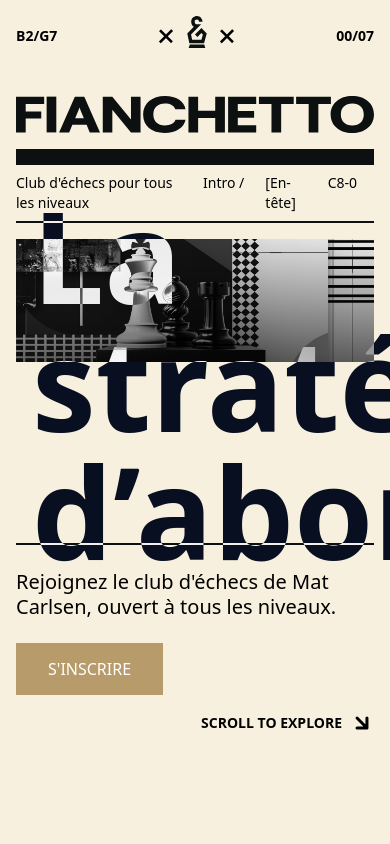
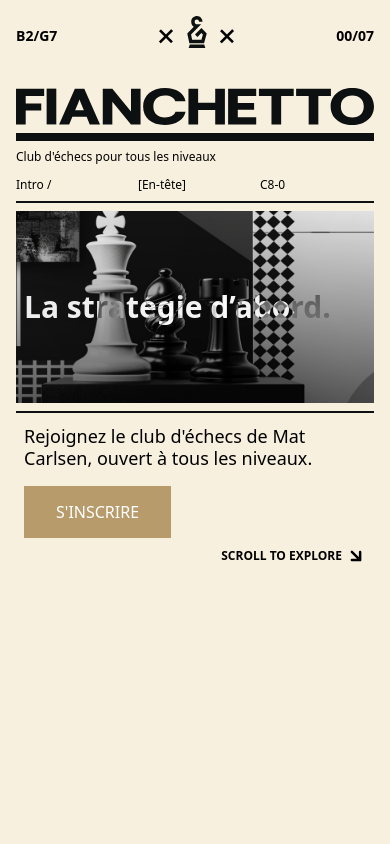
Before and after one commit to Cordelia013/chess-game, a React (Vite) app: page / in a window 390 px wide. Shown: the top 844 px of the page. Built offline with nearby package versions, Linux system fonts and the light colour scheme.

Commit message:
Optimisation responsive du composant Heros

```diff
--- a/src/pages/Heros.tsx
+++ b/src/pages/Heros.tsx
@@ -8,26 +8,26 @@ import {Separate} from "./components/Separate";
 
 export default function Heros() {
   return (
-    <section className="relative w-full min-h-svh ">
+    <section className="relative w-full min-h-svh">
       <div className="flex flex-col h-full">
         <Navigation />
         {/* Title */}
           <img
-            className="w-full  py-4 hero-title-img"
+            className="w-full py-2 md:py-4 hero-title-img"
             src={title}
             alt="Titre de la page d'accueil - Fianchetto"
           />
 
-          <Separate height="h-4" />
+          <Separate height="h-2 md:h-4" />
 
         {/* Sub-information */}
-        <div className="grid grid-cols-12 gap-4 text-sm py-2">
-          <div className="col-span-6 md:col-span-3 text-left">
+        <div className="grid grid-cols-12 gap-2 md:gap-4 text-xs md:text-sm py-2">
+          <div className="col-span-12 md:col-span-3 text-left mb-1 md:mb-0">
             Club d'échecs pour tous les niveaux
           </div>
-          <div className="col-span-2 md:col-span-3 text-left">Intro /</div>
-          <div className="col-span-2 md:col-span-3 text-left">[En-tête]</div>
-          <div className="col-span-2 md:col-span-3 text-left">C8-0</div>
+          <div className="col-span-4 md:col-span-3 text-left">Intro /</div>
+          <div className="col-span-4 md:col-span-3 text-left">[En-tête]</div>
+          <div className="col-span-4 md:col-span-3 text-left">C8-0</div>
         </div>
 
         <div>
@@ -36,18 +36,18 @@ export default function Heros() {
 
         {/* Main content area */}
 
-        <div className="grid grid-cols-12 gap-4 my-4 h-72 relative">
+        <div className="grid grid-cols-12 gap-2 md:gap-4 my-2 md:my-4 h-48 md:h-64 lg:h-72 relative">
           {/* Image */}
-            <div className="col-span-12 md:col-start-6 md:col-span-7 ">
+            <div className="col-span-12 md:col-start-6 md:col-span-7">
             <img
               src={img_hero}
               alt="Hero image"
-              className="w-full max-h-70 object-cover object-center"
+              className="w-full h-full object-cover object-center"
             />
             </div>
           {/* Title overlapping the image */}
-          <div className="col-span-12 md:col-start-3 md:col-span-6 flex items-center absolute inset-0 pointer-events-none">
-            <h2 className="text-9xl font-bold  text-white px-4 mix-blend-difference z-20"            >
+          <div className="col-span-12 md:col-start-2 lg:col-start-3 md:col-span-8 lg:col-span-6 flex items-center absolute inset-0 pointer-events-none">
+            <h2 className="text-3xl sm:text-4xl md:text-6xl lg:text-7xl xl:text-8xl 2xl:text-9xl font-bold text-white px-2 md:px-4 mix-blend-difference z-20 leading-tight">
               La stratégie d’abord.
             </h2>
           </div>
@@ -55,12 +55,12 @@ export default function Heros() {
 
 
         {/* Bottom section */}
-        <div className="pb-4 mb-2">
+        <div className="pb-2 md:pb-4 mb-1 md:mb-2">
           <Separate height="h-0.5" />
 
-          <div className="grid grid-cols-12 gap-4 mt-6">
-            <div className="col-span-12 md:col-span-6 md:col-start-7 text-left">
-              <p className="text-xl md:text-3xl leading-tight mb-6">
+          <div className="grid grid-cols-12 gap-2 md:gap-4 mt-3 md:mt-6">
+            <div className="col-span-12 md:col-span-6 md:col-start-7 text-left px-2 md:px-0">
+              <p className="text-lg sm:text-xl md:text-2xl lg:text-3xl leading-tight mb-4 md:mb-6">
                 Rejoignez le club d'échecs de Mat Carlsen, <br className="hidden md:block" />
                 ouvert à tous les niveaux.
               </p>
@@ -69,16 +69,16 @@ export default function Heros() {
           </div>
 
           {/* Scroll indicator */}
-          <div className="flex justify-end mt-4 ">
-            <div className="text-sm font-black uppercase flex items-center gap-2">
+          <div className="flex justify-end mt-2 md:mt-4 px-2 md:px-0">
+            <div className="text-xs md:text-sm font-black uppercase flex items-center gap-1 md:gap-2">
               scroll to explore
               <svg
-                width="24"
-                height="24"
+                width="20"
+                height="20"
                 viewBox="0 0 24 24"
                 fill="none"
                 xmlns="http://www.w3.org/2000/svg"
-                className="rotate-45"
+                className="rotate-45 md:w-6 md:h-6"
               >
                 <path
                   d="M5 12H19M19 12L12 5M19 12L12 19"
```
